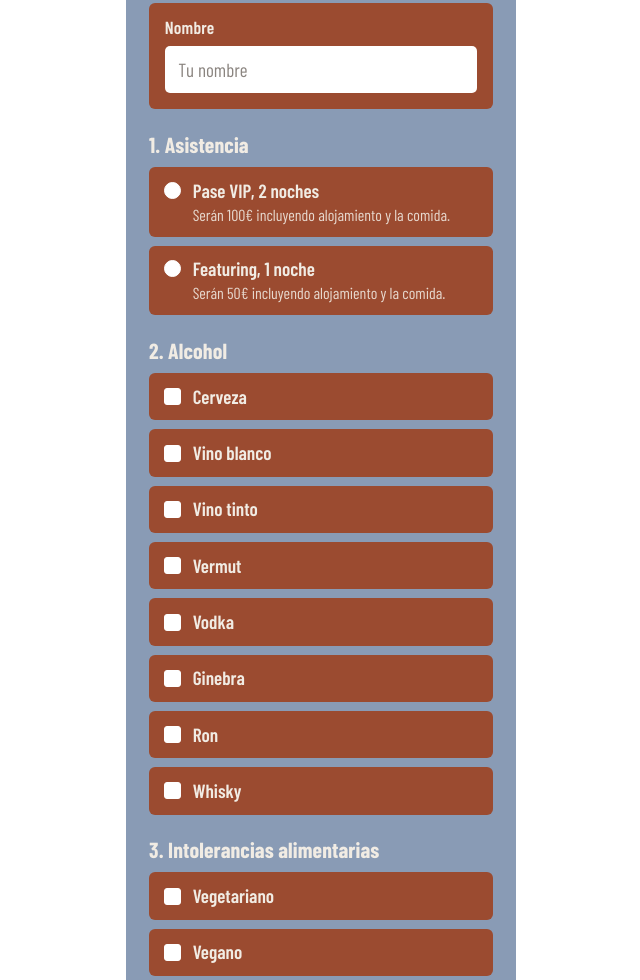
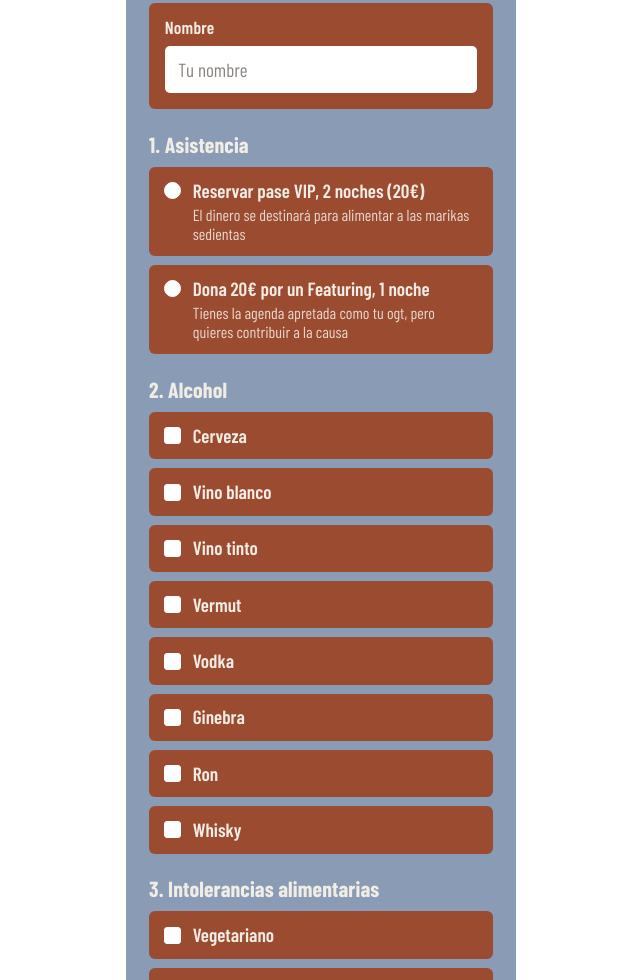
Before and after one commit to rongxinye/rxy, a plain HTML site: page index.html in a window 1280 px wide. Shown: the part 1528-2508 px from the top of the page, without its empty margins (319-959 px from the left). Drawn offline with nearby package versions, Linux system fonts and the light colour scheme; a web font is replaced by a local one.

Commit message:
Price update

```diff
--- a/index.html
+++ b/index.html
@@ -834,8 +834,8 @@
                                required
                            >
                            <span class="option-text-wrap">
-                               <span class="option-title">Pase VIP, 2 noches</span>
-                               <span class="option-desc">Serán 100€ incluyendo alojamiento y la comida.</span>
+                               <span class="option-title">Reservar pase VIP, 2 noches (20€)</span>
+                               <span class="option-desc">El dinero se destinará para alimentar a las marikas sedientas</span>
                            </span>
                        </label>
 
@@ -848,8 +848,8 @@
                                required
                            >
                            <span class="option-text-wrap">
-                               <span class="option-title">Featuring, 1 noche</span>
-                               <span class="option-desc">Serán 50€ incluyendo alojamiento y la comida.</span>
+                               <span class="option-title"> Dona 20€ por un Featuring, 1 noche </span>
+                               <span class="option-desc">Tienes la agenda apretada como tu ogt, pero quieres contribuir a la causa</span>
                            </span>
                        </label>
                    </div>
```
